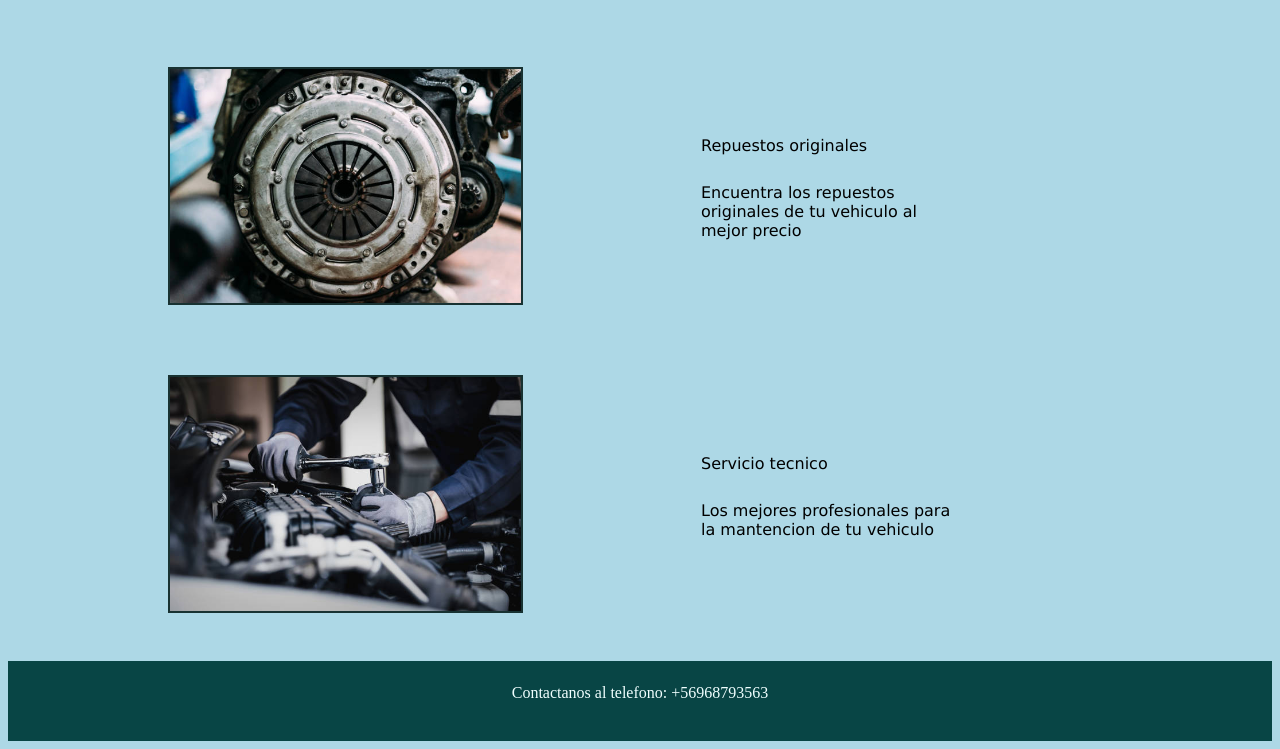
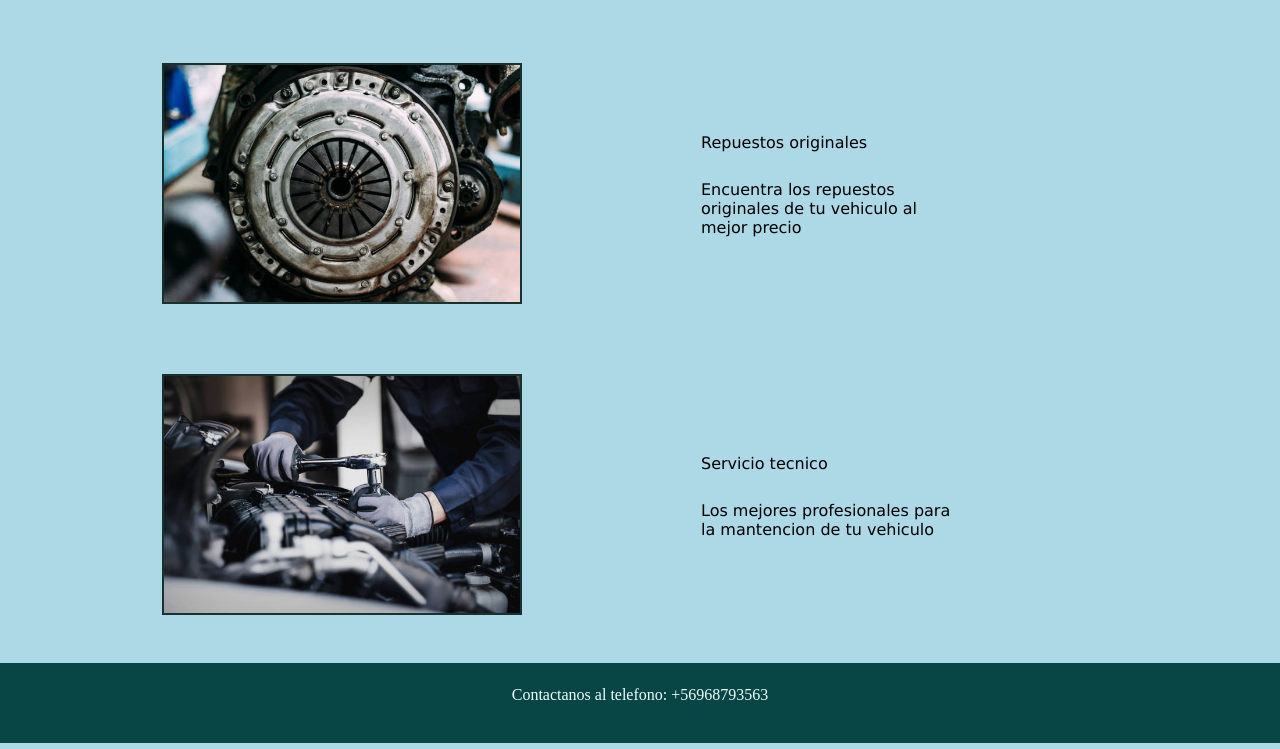
Before and after one commit to Frjavier26/desafio_CSS, a plain HTML site: page index.html in a window 1280 px wide. Shown: the part 581-1330 px from the top of the page. Drawn offline with Linux system fonts and the light colour scheme.

Commit message:
correccion body

```diff
--- a/assets/css/styles.css
+++ b/assets/css/styles.css
@@ -3,6 +3,8 @@ body {
     font-family: 'Times New Roman', Times, serif;
     font-style: normal;
     color: black;
+    background-size: cover;
+    margin: auto;
 }
 
 .subtitulo {
@@ -62,5 +64,5 @@ body {
     background-color: rgb(8, 69, 69);
     text-align: center;
     color: azure;
-
+    background-size: cover;
 }
```
